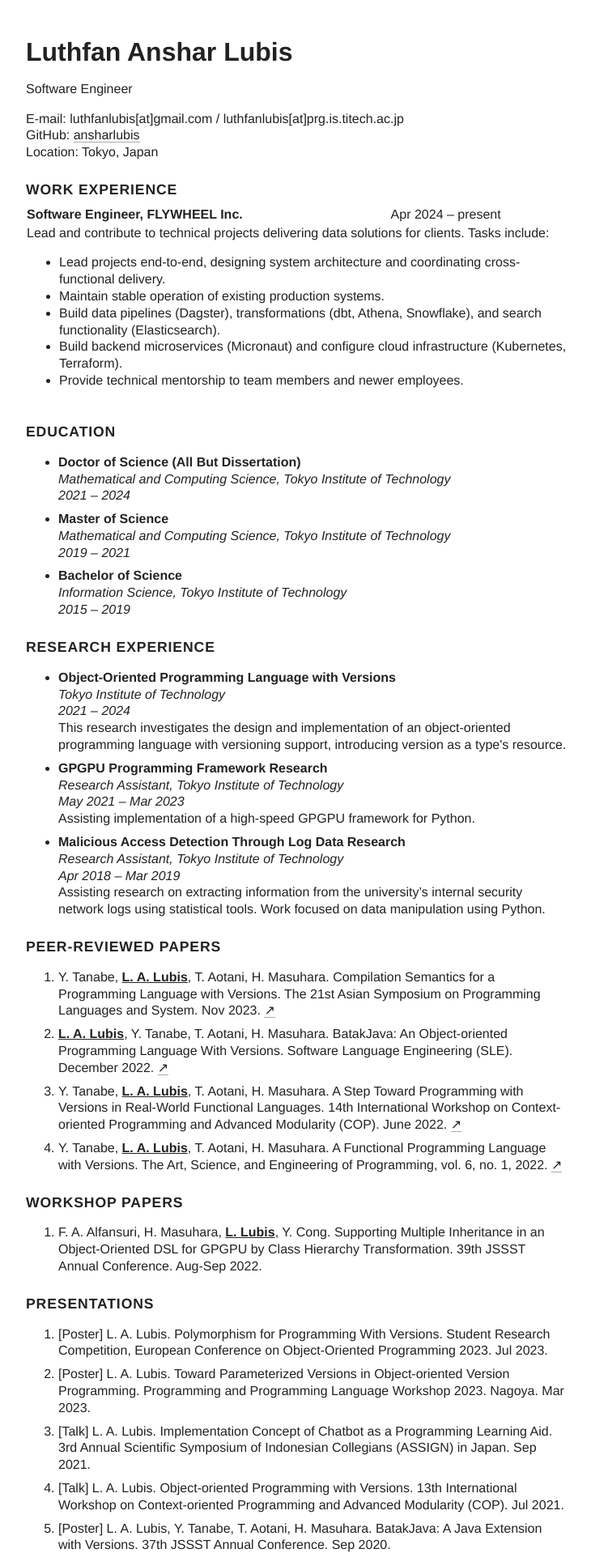
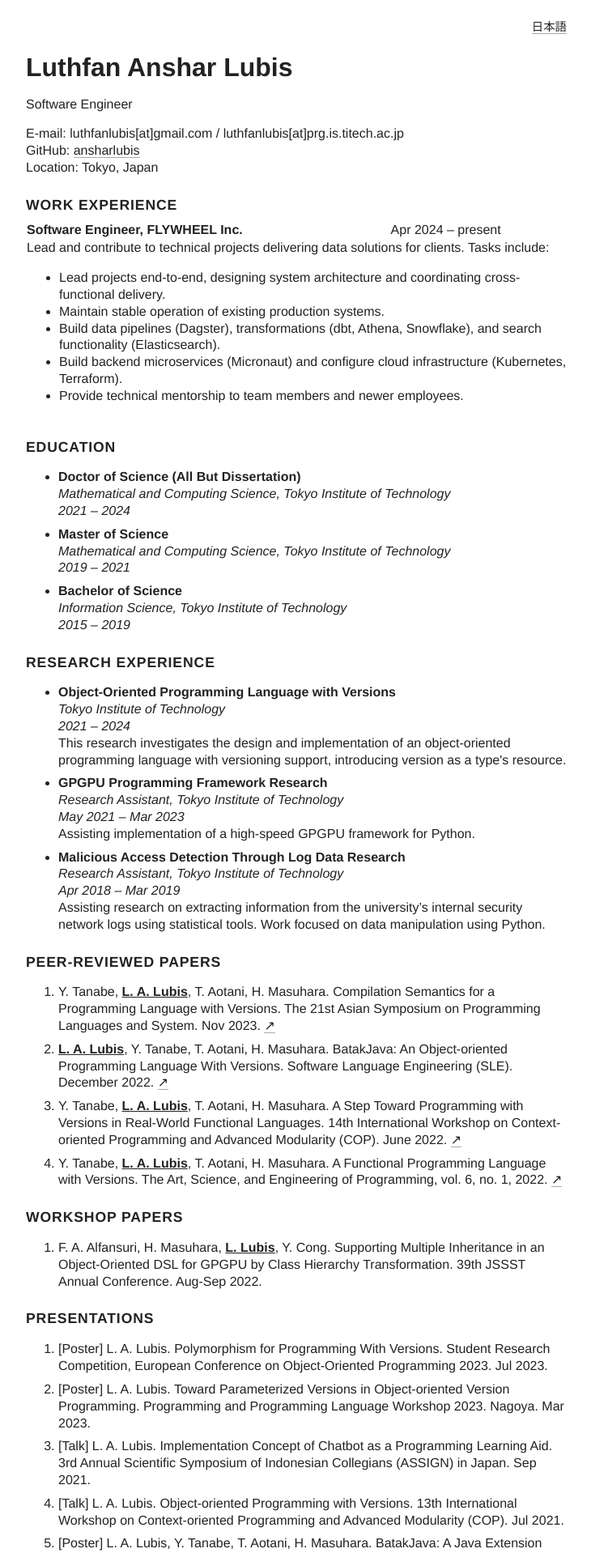
Before and after one commit to ansharlubis/ansharlubis.github.io, a Jekyll site: the page resume/index.html, which Jekyll copies as it is, in a window 1280 px wide. Shown: the top 1918 px of the page at 81% size, without its empty margins (274-1004 px from the left). Built offline with Jekyll 4.4.1, drawn with Linux system fonts in a browser that asks for light colours; nearby versions of some CDN libraries.

Commit message:
add different language link

```diff
--- a/resume/index.html
+++ b/resume/index.html
@@ -10,6 +10,7 @@
 
   <body class="wrapper">
     <header class="header">
+      <p class="lang-switch"><a href="./index_ja.html">日本語</a></p>
       <h1>Luthfan Anshar Lubis</h1>
       <p>
           Software Engineer
--- a/resume/index_ja.html
+++ b/resume/index_ja.html
@@ -10,6 +10,7 @@
 
   <body class="wrapper">
     <header class="header">
+      <p class="lang-switch"><a href="./index.html">English</a></p>
       <h1>Luthfan Anshar Lubis</h1>
       <p>
           ソフトウェアエンジニア
--- a/resume/style.css
+++ b/resume/style.css
@@ -27,6 +27,12 @@ h1 {
 
 .header {
     margin-bottom: 24px;
+}
+
+.lang-switch {
+    text-align: right;
+    font-size: 0.9rem;
+    margin: 0 0 8px 0;
 }
 
 h2 {
```
Also changed, not shown: style.scss (+4 -8 lines).
